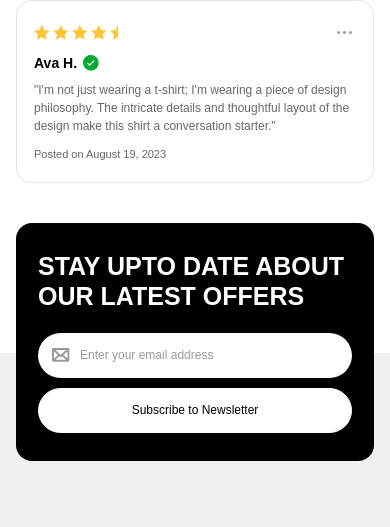
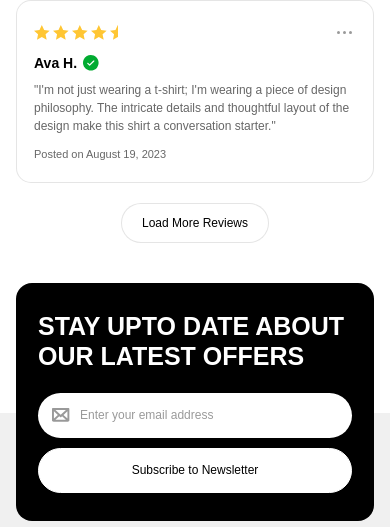
Before and after one commit to mhsakibb/E-Commerce-Website-, a plain HTML site: page product-details.html in a window 390 px wide. Shown: the part 2312-2839 px from the top of the page. Drawn offline with Linux system fonts and the light colour scheme; a web font is replaced by a local one.

Commit message:
Loaad more reviews button added

```diff
--- a/css/product-details.css
+++ b/css/product-details.css
@@ -1266,6 +1266,41 @@ body{
 
 
 
+/* Load More Reviews */
+
+.reviews-load-more {
+    display: flex;
+    align-items: center;
+    justify-content: center;
+    width: 100%;
+    margin-top: 32px;
+}
+.reviews-load-more__button {
+    display: flex;
+    align-items: center;
+    justify-content: center;
+    min-width: 150px;
+    min-height: 42px;
+    padding: 10px 20px;
+    border: 1px solid rgba(0, 0, 0, 0.1);
+    border-radius: 62px;
+    background-color: var(--color-white);
+    color: var(--color-black);
+    font-size: 13px;
+    font-weight: 500;
+    cursor: pointer;
+
+    transition: background-color 0.2s ease,
+                color 0.2s ease;
+}
+.reviews-load-more__button:hover {
+    background-color: var(--color-black);
+    color: var(--color-white);
+}
+
+
+
+
 
 
 
@@ -1913,6 +1948,10 @@ body{
 
     .review-card {
         padding: 18px;
+    }
+
+    .reviews-load-more {
+        margin-top: 28px;
     }
 
 
@@ -2438,6 +2477,16 @@ body{
         font-size: 11px;
     }
 
+    .reviews-load-more {
+        margin-top: 20px;
+    }
+
+    .reviews-load-more__button {
+        min-width: 145px;
+        min-height: 40px;
+        font-size: 12px;
+    }
+
 
 
 
--- a/product-details.html
+++ b/product-details.html
@@ -914,6 +914,19 @@
 
                 </div>
 
+
+                <!-- Load More Reviews -->
+                <div class="reviews-load-more">
+
+                    <button type="button"
+                            class="reviews-load-more__button satoshi">
+
+                        Load More Reviews
+
+                    </button>
+
+                </div>
+
             </div>
 
         </div>
```
